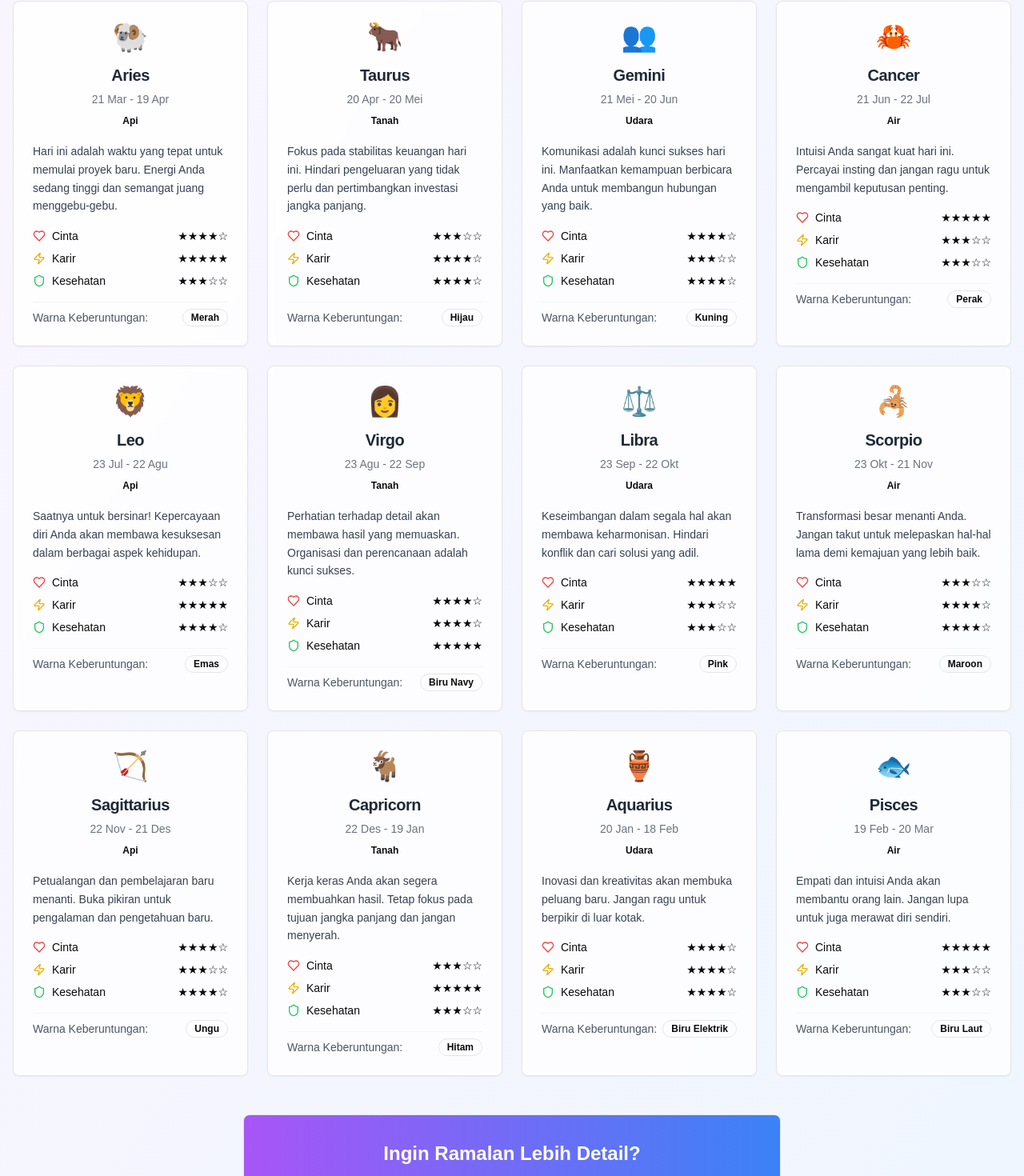
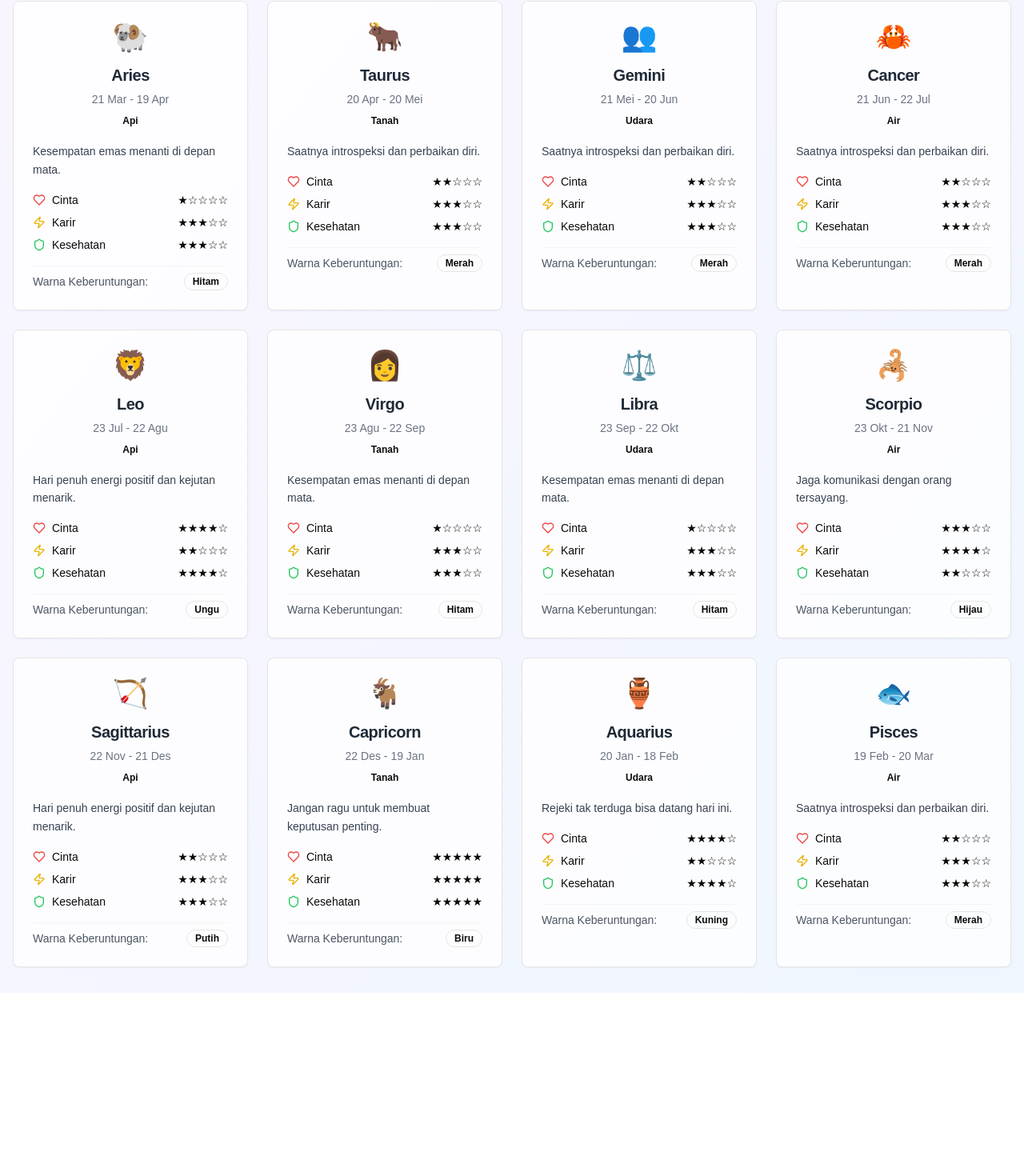
Before and after one commit to 04042015/webLP, a Next.js app: page /zodiak in a window 1280 px wide. Shown: the part 365-1835 px from the top of the page at 80% size. After the commit the page ends 1606 px from the top, so only its background shows below. Built offline with nearby package versions, Linux system fonts and the light colour scheme.

Commit message:
Update page.tsx

```diff
--- a/app/zodiak/page.tsx
+++ b/app/zodiak/page.tsx
@@ -1,170 +1,74 @@
+"use client"
+
 import { Card, CardContent, CardHeader, CardTitle } from "@/components/ui/card"
 import { Badge } from "@/components/ui/badge"
 import { Button } from "@/components/ui/button"
 import { Star, Heart, Zap, Shield } from "lucide-react"
 import { Header } from "@/components/ui/header"
 
+// Fungsi acak tetap berdasarkan nama zodiak + tanggal
+function getDailyValue(name: string, array: string[]) {
+  const day = new Date().getDate()
+  const seed = name.length + day
+  return array[seed % array.length]
+}
+
+// Ramalan dan rating acak
+const predictions = [
+  "Hari penuh energi positif dan kejutan menarik.",
+  "Waspadai konflik kecil yang bisa membesar.",
+  "Kesempatan emas menanti di depan mata.",
+  "Saatnya introspeksi dan perbaikan diri.",
+  "Jaga komunikasi dengan orang tersayang.",
+  "Rejeki tak terduga bisa datang hari ini.",
+  "Jangan ragu untuk membuat keputusan penting.",
+  "Bersikap terbuka membawa banyak manfaat."
+]
+
+const loveRatings = ["★★☆☆☆", "★★★☆☆", "★★★★☆", "★★★★★", "★☆☆☆☆"]
+const careerRatings = ["★★★☆☆", "★★★★☆", "★★☆☆☆", "★★★★★", "★★★☆☆"]
+const healthRatings = ["★★★☆☆", "★★☆☆☆", "★★★★☆", "★★★★★", "★★★☆☆"]
+const luckyColors = ["Merah", "Hijau", "Kuning", "Biru", "Ungu", "Putih", "Hitam"]
+
+// Data utama
 const zodiacSigns = [
-  {
-    name: "Aries",
-    date: "21 Mar - 19 Apr",
-    element: "Api",
-    prediction:
-      "Hari ini adalah waktu yang tepat untuk memulai proyek baru. Energi Anda sedang tinggi dan semangat juang menggebu-gebu.",
-    love: "★★★★☆",
-    career: "★★★★★",
-    health: "★★★☆☆",
-    lucky: "Merah",
-    icon: "🐏",
-  },
-  {
-    name: "Taurus",
-    date: "20 Apr - 20 Mei",
-    element: "Tanah",
-    prediction:
-      "Fokus pada stabilitas keuangan hari ini. Hindari pengeluaran yang tidak perlu dan pertimbangkan investasi jangka panjang.",
-    love: "★★★☆☆",
-    career: "★★★★☆",
-    health: "★★★★☆",
-    lucky: "Hijau",
-    icon: "🐂",
-  },
-  {
-    name: "Gemini",
-    date: "21 Mei - 20 Jun",
-    element: "Udara",
-    prediction:
-      "Komunikasi adalah kunci sukses hari ini. Manfaatkan kemampuan berbicara Anda untuk membangun hubungan yang baik.",
-    love: "★★★★☆",
-    career: "★★★☆☆",
-    health: "★★★★☆",
-    lucky: "Kuning",
-    icon: "👥",
-  },
-  {
-    name: "Cancer",
-    date: "21 Jun - 22 Jul",
-    element: "Air",
-    prediction:
-      "Intuisi Anda sangat kuat hari ini. Percayai insting dan jangan ragu untuk mengambil keputusan penting.",
-    love: "★★★★★",
-    career: "★★★☆☆",
-    health: "★★★☆☆",
-    lucky: "Perak",
-    icon: "🦀",
-  },
-  {
-    name: "Leo",
-    date: "23 Jul - 22 Agu",
-    element: "Api",
-    prediction: "Saatnya untuk bersinar! Kepercayaan diri Anda akan membawa kesuksesan dalam berbagai aspek kehidupan.",
-    love: "★★★☆☆",
-    career: "★★★★★",
-    health: "★★★★☆",
-    lucky: "Emas",
-    icon: "🦁",
-  },
-  {
-    name: "Virgo",
-    date: "23 Agu - 22 Sep",
-    element: "Tanah",
-    prediction:
-      "Perhatian terhadap detail akan membawa hasil yang memuaskan. Organisasi dan perencanaan adalah kunci sukses.",
-    love: "★★★★☆",
-    career: "★★★★☆",
-    health: "★★★★★",
-    lucky: "Biru Navy",
-    icon: "👩",
-  },
-  {
-    name: "Libra",
-    date: "23 Sep - 22 Okt",
-    element: "Udara",
-    prediction: "Keseimbangan dalam segala hal akan membawa keharmonisan. Hindari konflik dan cari solusi yang adil.",
-    love: "★★★★★",
-    career: "★★★☆☆",
-    health: "★★★☆☆",
-    lucky: "Pink",
-    icon: "⚖️",
-  },
-  {
-    name: "Scorpio",
-    date: "23 Okt - 21 Nov",
-    element: "Air",
-    prediction:
-      "Transformasi besar menanti Anda. Jangan takut untuk melepaskan hal-hal lama demi kemajuan yang lebih baik.",
-    love: "★★★☆☆",
-    career: "★★★★☆",
-    health: "★★★★☆",
-    lucky: "Maroon",
-    icon: "🦂",
-  },
-  {
-    name: "Sagittarius",
-    date: "22 Nov - 21 Des",
-    element: "Api",
-    prediction: "Petualangan dan pembelajaran baru menanti. Buka pikiran untuk pengalaman dan pengetahuan baru.",
-    love: "★★★★☆",
-    career: "★★★☆☆",
-    health: "★★★★☆",
-    lucky: "Ungu",
-    icon: "🏹",
-  },
-  {
-    name: "Capricorn",
-    date: "22 Des - 19 Jan",
-    element: "Tanah",
-    prediction:
-      "Kerja keras Anda akan segera membuahkan hasil. Tetap fokus pada tujuan jangka panjang dan jangan menyerah.",
-    love: "★★★☆☆",
-    career: "★★★★★",
-    health: "★★★☆☆",
-    lucky: "Hitam",
-    icon: "🐐",
-  },
-  {
-    name: "Aquarius",
-    date: "20 Jan - 18 Feb",
-    element: "Udara",
-    prediction: "Inovasi dan kreativitas akan membuka peluang baru. Jangan ragu untuk berpikir di luar kotak.",
-    love: "★★★★☆",
-    career: "★★★★☆",
-    health: "★★★★☆",
-    lucky: "Biru Elektrik",
-    icon: "🏺",
-  },
-  {
-    name: "Pisces",
-    date: "19 Feb - 20 Mar",
-    element: "Air",
-    prediction: "Empati dan intuisi Anda akan membantu orang lain. Jangan lupa untuk juga merawat diri sendiri.",
-    love: "★★★★★",
-    career: "★★★☆☆",
-    health: "★★★☆☆",
-    lucky: "Biru Laut",
-    icon: "🐟",
-  },
-]
+  { name: "Aries", date: "21 Mar - 19 Apr", element: "Api", icon: "🐏" },
+  { name: "Taurus", date: "20 Apr - 20 Mei", element: "Tanah", icon: "🐂" },
+  { name: "Gemini", date: "21 Mei - 20 Jun", element: "Udara", icon: "👥" },
+  { name: "Cancer", date: "21 Jun - 22 Jul", element: "Air", icon: "🦀" },
+  { name: "Leo", date: "23 Jul - 22 Agu", element: "Api", icon: "🦁" },
+  { name: "Virgo", date: "23 Agu - 22 Sep", element: "Tanah", icon: "👩" },
+  { name: "Libra", date: "23 Sep - 22 Okt", element: "Udara", icon: "⚖️" },
+  { name: "Scorpio", date: "23 Okt - 21 Nov", element: "Air", icon: "🦂" },
+  { name: "Sagittarius", date: "22 Nov - 21 Des", element: "Api", icon: "🏹" },
+  { name: "Capricorn", date: "22 Des - 19 Jan", element: "Tanah", icon: "🐐" },
+  { name: "Aquarius", date: "20 Jan - 18 Feb", element: "Udara", icon: "🏺" },
+  { name: "Pisces", date: "19 Feb - 20 Mar", element: "Air", icon: "🐟" },
+].map((sign) => ({
+  ...sign,
+  prediction: getDailyValue(sign.name, predictions),
+  love: getDailyValue(sign.name, loveRatings),
+  career: getDailyValue(sign.name, careerRatings),
+  health: getDailyValue(sign.name, healthRatings),
+  lucky: getDailyValue(sign.name, luckyColors),
+}))
 
 export default function ZodiakPage() {
   return (
     <div className="min-h-screen bg-gradient-to-br from-purple-50 to-blue-50">
-      {/* Header */}
       <Header currentPage="zodiak" />
 
       <div className="container mx-auto px-4 py-8">
-        {/* Page Header */}
         <div className="text-center mb-12">
           <h1 className="text-4xl font-bold mb-4 bg-gradient-to-r from-purple-600 to-blue-600 bg-clip-text text-transparent">
             Ramalan Zodiak Hari Ini
           </h1>
           <p className="text-gray-600 max-w-2xl mx-auto">
-            Temukan ramalan bintang Anda hari ini dan persiapkan diri untuk menghadapi tantangan serta peluang yang
-            menanti
+            Diperbarui otomatis setiap hari. Baca ramalan cinta, karir, kesehatan, dan warna keberuntungan Anda hari ini.
           </p>
           <div className="flex items-center justify-center mt-4 space-x-2">
             <Star className="h-5 w-5 text-yellow-500 fill-current" />
-            <span className="text-sm text-gray-500">Diperbarui setiap hari</span>
+            <span className="text-sm text-gray-500">Berlaku: {new Date().toLocaleDateString("id-ID")}</span>
           </div>
         </div>
 
@@ -224,23 +128,7 @@ export default function ZodiakPage() {
             </Card>
           ))}
         </div>
-
-        {/* Additional Info */}
-        <div className="mt-12 text-center">
-          <Card className="max-w-2xl mx-auto bg-gradient-to-r from-purple-500 to-blue-500 text-white">
-            <CardContent className="p-8">
-              <h3 className="text-2xl font-bold mb-4">Ingin Ramalan Lebih Detail?</h3>
-              <p className="mb-6">
-                Dapatkan ramalan zodiak mingguan dan bulanan dengan analisis mendalam tentang cinta, karir, dan keuangan
-                Anda.
-              </p>
-              <Button variant="secondary" className="bg-white text-purple-600 hover:bg-gray-100">
-                Berlangganan Premium
-              </Button>
-            </CardContent>
-          </Card>
-        </div>
       </div>
     </div>
   )
-}
+   }
```
